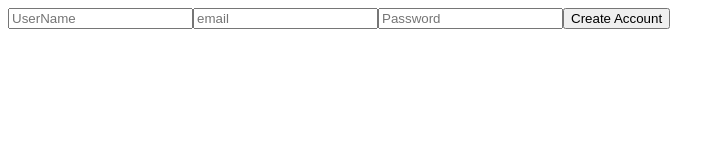
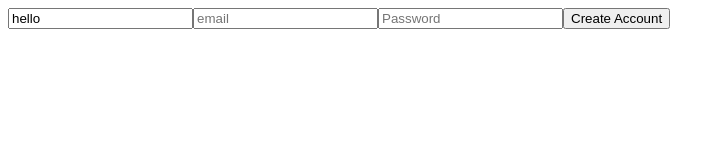
Before and after one commit to bug41/carrot-market, a Next.js app: page /forms in a window 1280 px wide. Shown: the top 160 px of the page, without its empty margins (0-725 px from the left). Built offline with nearby package versions, Linux system fonts and the light colour scheme.

Commit message:
React Hook Form

```diff
--- a/pages/forms.tsx
+++ b/pages/forms.tsx
@@ -2,7 +2,7 @@ import React, { useState } from "react";
 import { FieldErrors, useForm } from "react-hook-form";
 
 // Less code (OK)
-// Better Validation
+// Better Validation (OK)
 // Better Errors (set, clear, display)
 // Have control over inputs
 // Don't deal with events (OK)
@@ -12,18 +12,35 @@ interface LoginForm {
     userName:string;
     password:string;
     email:string;
+    errors?:string;
 }
 
 export default function Forms(){
 
-    const {register, handleSubmit} = useForm<LoginForm>();
+    const {
+        register,
+        handleSubmit,
+        formState:{errors},
+        watch,
+        setError,
+        setValue,
+        reset,
+        resetField
+     } = useForm<LoginForm>({
+         mode:"onBlur",
+     });
     const onValid = (data:LoginForm) => {
-        console.log("im valid bby")
+        console.log("im valid bby");
+        resetField("password");
+        //setError("userName", {message:"Taken userName"})
     }
 
     const onInvalid = (errors:FieldErrors) => {
         console.log(errors);
     }
+
+    setValue("userName", "hello")
+    console.log(watch("email"))
 
     return (
         <form onSubmit={handleSubmit(onValid, onInvalid)}>
@@ -35,7 +52,10 @@ export default function Forms(){
                     value : 5,
                 },
             })}
-                type="text" placeholder="UserName" />
+                type="text"
+                placeholder="UserName"
+            />
+            {errors.userName?.message}
             <input
             {...register("email", {
                 required:"Email is required",
@@ -46,7 +66,10 @@ export default function Forms(){
                 }
             })}
                 type="email"
-                placeholder="email"/>
+                placeholder="email"
+                className={`${Boolean(errors.email?.message) ? "border-red-500": ""}`}
+            />
+            {errors.email?.message}
             <input
             {...register("password", {
                 required:"password is required",
@@ -54,6 +77,7 @@ export default function Forms(){
                 type="password" placeholder="Password"/>
 
             <input type="submit" value="Create Account"/>
+            {errors.errors?.message}
         </form>
     );
 }
```
